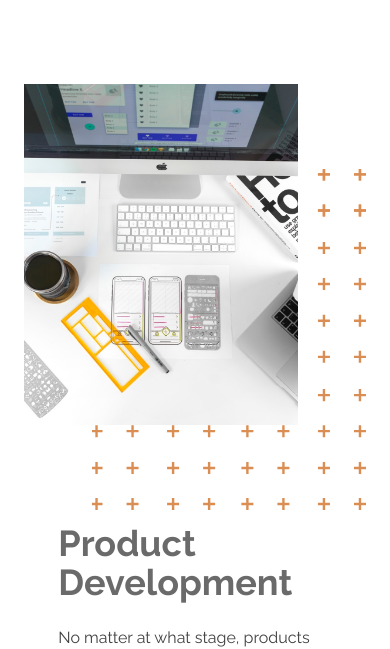
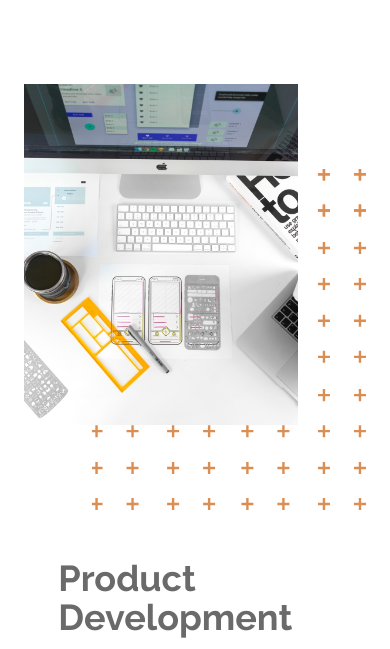
Before and after one commit to philippzach/portfolio-ssut, a Gatsby site: page /services in a window 390 px wide. Shown: the part 233-882 px from the top of the page. Built offline with nearby package versions, Linux system fonts and the light colour scheme; Gatsby itself is replaced by a stand-in of ours.

Commit message:
Update mobile styles

```diff
--- a/src/pages/services.js
+++ b/src/pages/services.js
@@ -17,10 +17,22 @@
   grid-gap: 1em;
   grid-template-columns: 1fr ;
   grid-template-rows: ${props =>
-    props.opposite ? '1fr .55fr' : '.6fr 1fr'};
+    props.opposite ? '1fr .85fr' : '.85fr 1fr'};
   @media(min-width: 650px) {
   grid-template-columns: 1fr 1fr;
   grid-template-rows: 1fr;
+  }
+  @media (max-width: 499px) {
+    grid-template-rows: ${props =>
+    props.opposite ? '1fr .55fr' : '.65fr 1fr'};
+  }
+  @media (min-width: 500px) and (max-width: 550px) {
+    grid-template-rows: ${props =>
+    props.opposite ? '1fr .55fr' : '.85fr 1fr'};
+  }
+  @media (min-width: 551px) and (max-width: 649px) {
+    grid-template-rows: ${props =>
+    props.opposite ? '1fr .55fr' : '1.2fr 1fr'};
   }
 `
 const TextContainer = styled.div`
```
Also changed, not shown: src/pages/index.js (+9 -2 lines), src/pages/product-domains.js (+7 -1 lines), src/pages/technology-stack.js (+9 -0 lines).
